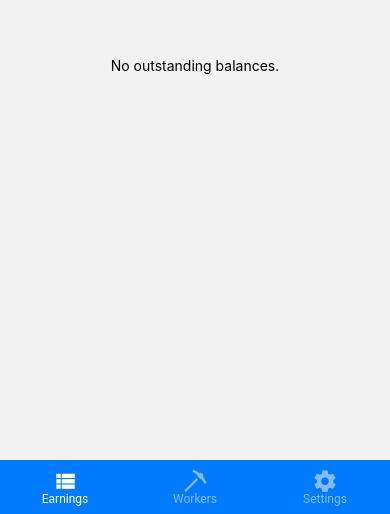
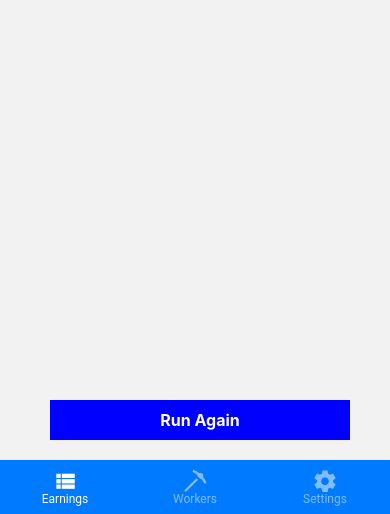
Before and after one commit to MisterTeeRoland/ProhashingMonitor, a React Native app: screen /Earnings in a window 390 px wide. Shown: the part 330-844 px from the top of the page. Built offline with nearby package versions, Linux system fonts and the light colour scheme.

Commit message:
Simple data fetching & rendering with api key

```diff
--- a/App.js
+++ b/App.js
@@ -3,14 +3,11 @@ import { StyleSheet } from 'react-native';
 
 import Navigation from './navigation';
 
-function App() {
+export default function App() {
   return (
     <Navigation />
   );
 }
-
-export default App;
-
 
 const styles = StyleSheet.create({
   container: {
--- /dev/null
+++ b/components/EarningsCard.js
@@ -0,0 +1,12 @@
+import React from 'react'
+import { Text, View } from 'react-native';
+
+export default function EarningsCard(props) {
+    return (
+        <View style={{ marginBottom: 20, }}>
+            <Text>{props.item[1].name}</Text>
+            <Text>{props.item[1].balance} {props.item[1].abbreviation}</Text>
+        </View>
+    )
+
+}
--- /dev/null
+++ b/components/WorkersCard.js
@@ -0,0 +1,11 @@
+import React from 'react'
+import { Text, View } from 'react-native';
+
+export default function WorkersCard(props) {
+    return (
+        <View style={{ marginBottom: 20, }}>
+            <Text>{props.item.ID}</Text>
+            <Text>{props.item.algo} {props.item.coin}</Text>
+        </View>
+    )
+}
--- a/screens/Earnings.js
+++ b/screens/Earnings.js
@@ -1,19 +1,100 @@
-import React, { useState } from 'react';
-import { Text, View } from 'react-native';
+import React, { useEffect, useState } from 'react';
+import { Text, View, StyleSheet, TouchableOpacity, ScrollView } from 'react-native';
+import AsyncStorage from '@react-native-async-storage/async-storage';
+import { api_key } from './Settings';
+
+import EarningsCard from '../components/EarningsCard';
 
 export default function EarningsScreen() {
-    let view;
-    const [balances, setBalances] = useState([]);
+    let api_key;
+    const [comp, setComp] = useState(null);
 
-    if (balances.length > 0) {
-        view = <Text>Balances Screen</Text>
-    } else {
-        view = <Text>No outstanding balances.</Text>
+    const load_api_key = async () => {
+        try {
+            const value = await AsyncStorage.getItem('@api_key')
+            if (value === null) {
+                console.log("no key loaded")
+            }
+            return value
+        } catch (e) {
+            // error reading value
+            console.log("error reading value")
+            console.log(e)
+        }
     }
 
+    const call_endpoint = async (api_key) => {
+        if (!api_key || api_key == undefined) {
+            return;
+        }
+
+        const req = await fetch(`https://prohashing.com/api/v1/wallet?apiKey=${api_key}`);
+        let res = await req.json();
+        if (res.status == 'success') {
+            setComp(renderBalances(res.data.balances))
+        } else {
+            throw Error('no response');
+        }
+    }
+
+    const renderBalances = (balances) => {
+        if (Object.entries(balances).length == 0) {
+            return (<Text>No outstanding balances.</Text>)
+        }
+
+        return (
+            Object.entries(balances).map((item, index) => (
+                <EarningsCard key={index} item={item}/>
+            ))
+        )
+    }
+
+    async function run() {
+        api_key = await load_api_key()
+        await call_endpoint(api_key)
+    }
+
+    useEffect(() => {
+        run()
+    }, [])
+
     return (
-        <View style={{ flex: 1, alignItems: 'center', justifyContent: 'center' }}>
-            {view}
+        <View style={styles.earningsContainer}>
+            <ScrollView style={styles.earningsList}>
+                <View>{comp}</View>
+            </ScrollView>
+            <TouchableOpacity style={styles.button} onPress={run}>
+                <Text style={styles.buttonText}>Run Again</Text>
+            </TouchableOpacity>
         </View>
     );
 }
+
+const styles = StyleSheet.create({
+    earningsContainer: {
+        display: 'flex',
+        flex: 1,
+        width: 400,
+    },
+    earningsList: {
+        marginTop: 50,
+        marginHorizontal: 50,
+    },
+    errorText: {
+        color: 'red',
+        fontWeight: '700'
+    },
+    button: {
+        backgroundColor: 'blue',
+        padding: 10,
+        marginVertical: 20,
+        width: 300,
+        marginHorizontal: 50,
+    },
+    buttonText: {
+        color: 'white',
+        fontSize: 16,
+        fontWeight: '700',
+        textAlign: 'center',
+    }
+})
--- a/screens/Workers.js
+++ b/screens/Workers.js
@@ -1,20 +1,100 @@
-import React, { useState } from 'react';
-import { Text, View } from 'react-native';
+import React, { useState, useEffect } from 'react';
+import { Text, View, StyleSheet, ScrollView, TouchableOpacity } from 'react-native';
+import AsyncStorage from '@react-native-async-storage/async-storage';
+
+import WorkersCard from '../components/WorkersCard';
 
 export default function WorkersScreen() {
 
-    let view;
-    const [workers, setWorkers] = useState([])
+    let api_key;
+    const [comp, setComp] = useState(null);
 
-    if (workers.length > 0) {
-        view = <Text>Workers Page</Text>
-    } else {
-        view = <Text>No workers connected.</Text>
+    const load_api_key = async () => {
+        try {
+            const value = await AsyncStorage.getItem('@api_key')
+            if (value === null) {
+                console.log("no key loaded")
+            }
+            return value
+        } catch (e) {
+            // error reading value
+            console.log("error reading value")
+            console.log(e)
+        }
     }
 
+    const call_endpoint = async (api_key) => {
+        if (!api_key || api_key == undefined) {
+            return;
+        }
+
+        const req = await fetch(`https://prohashing.com/api/v1/walletEx?apiKey=${api_key}`);
+        let res = await req.json();
+        if (res.status == 'success') {
+            setComp(renderWorkers(res.data.miners))
+        } else {
+            throw Error('no response');
+        }
+    }
+
+    const renderWorkers = (miners) => {
+        if (miners.length == 0) {
+            return (<Text>No workers running.</Text>)
+        }
+
+        return (
+            miners.map((item, index) => (
+                <WorkersCard key={index} item={item} />
+            ))
+        )
+    }
+
+    async function run() {
+        api_key = await load_api_key()
+        await call_endpoint(api_key)
+    }
+
+    useEffect(() => {
+        run()
+    }, [])
+
     return (
-        <View style={{ flex: 1, alignItems: 'center', justifyContent: 'center' }}>
-            {view}
+        <View style={styles.workersContainer}>
+            <ScrollView style={styles.workersList}>
+                <View>{comp}</View>
+            </ScrollView>
+            <TouchableOpacity style={styles.button} onPress={run}>
+                <Text style={styles.buttonText}>Run Again</Text>
+            </TouchableOpacity>
         </View>
     );
 }
+
+const styles = StyleSheet.create({
+    workersContainer: {
+        display: 'flex',
+        flex: 1,
+        width: 400,
+    },
+    workersList: {
+        marginTop: 50,
+        marginHorizontal: 50,
+    },
+    errorText: {
+        color: 'red',
+        fontWeight: '700'
+    },
+    button: {
+        backgroundColor: 'blue',
+        padding: 10,
+        marginVertical: 20,
+        width: 300,
+        marginHorizontal: 50,
+    },
+    buttonText: {
+        color: 'white',
+        fontSize: 16,
+        fontWeight: '700',
+        textAlign: 'center',
+    }
+})
```
